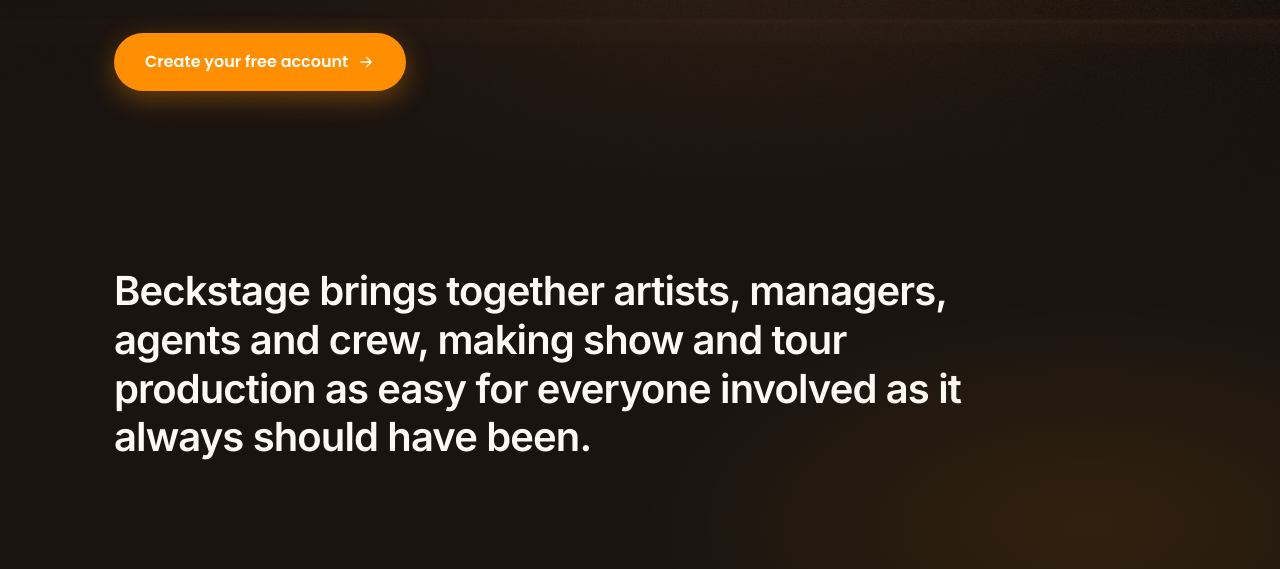
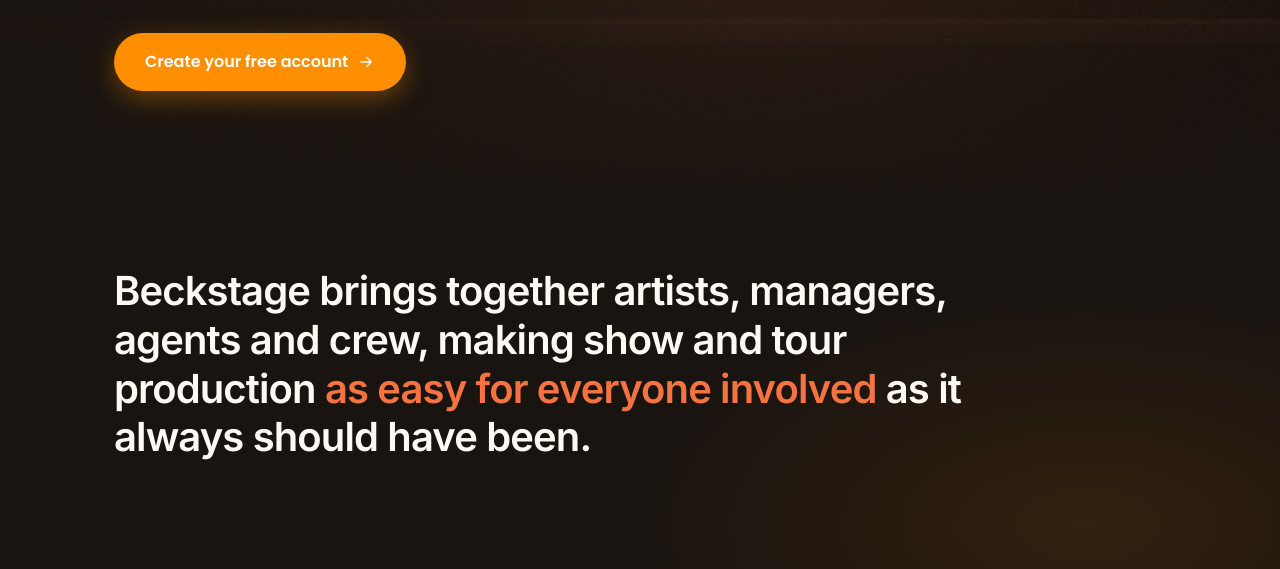
Before and after one commit to filipecollaco/beckstage-web, an Astro site: page / in a window 1280 px wide. Shown: the part 597-1166 px from the top of the page. Built offline with nearby package versions, Linux system fonts and the light colour scheme; Astro itself is replaced by a stand-in of ours.

Commit message:
Home sentence: "as easy for everyone involved" in the hero's orange
The handoff's one emphasis proposal, which Filipe chose (2026-11-17):
the same treatment as "live music" in the title. ONE_SHOW.intro is now
the sentence in three parts, like HERO.h1; the words are unchanged.

Co-Authored-By: Claude Fable 5.2 <noreply@anthropic.com>

```diff
--- a/src/components/one-show/OneShow.tsx
+++ b/src/components/one-show/OneShow.tsx
@@ -115,7 +115,7 @@ export default function OneShow() {
   return (
     <section className="os-root" ref={root} aria-label={ONE_SHOW.label}>
       <div className="bk-wrap os-grid">
-        <p className="os-intro">{ONE_SHOW.intro}</p>
+        <p className="os-intro">{ONE_SHOW.intro[0]} <em>{ONE_SHOW.intro[1]}</em> {ONE_SHOW.intro[2]}</p>
         <ol className="os-list" ref={list}>
           {moments.map((m, i) => {
             const on = shown === i;
--- a/src/data/site.ts
+++ b/src/data/site.ts
@@ -40,10 +40,11 @@ export const HERO = {
 
    `intro` is the one sentence on what Beckstage is: the passage from the hero
    into the four lines. Approved word by word (2026-11-17): don't change it
-   either. */
+   either. It is one sentence in three parts, like the hero's title: the
+   middle one is in the hero's orange (Filipe's call, 2026-11-17). */
 export const ONE_SHOW = {
   label: 'One show',
-  intro: 'Beckstage brings together artists, managers, agents and crew, making show and tour production as easy for everyone involved as it always should have been.',
+  intro: ['Beckstage brings together artists, managers, agents and crew, making show and tour production', 'as easy for everyone involved', 'as it always should have been.'],
   moments: [
     { id: 'invites', label: 'When the show is booked', line: 'The artist and crew said yes, knowing their role and their fee.', loop: 9900 },
     { id: 'day', label: 'Before the show', line: 'The roadbook lands on everyone’s phone. Nobody sent it.', loop: 7400 },
--- a/src/styles/one-show.css
+++ b/src/styles/one-show.css
@@ -19,6 +19,8 @@
    lines it leads into and smaller than the hero's title. Never part of the player. */
 .os-intro { grid-column: 1 / -1; grid-row: 1; margin: 0 0 88px; max-width: 920px; font-family: var(--display); font-weight: 600;
   font-size: 40px; line-height: 1.22; letter-spacing: -0.022em; color: var(--spotlightFg); text-wrap: pretty; }
+/* The same treatment as "live music" in the hero's title. */
+.os-intro em { font-style: normal; color: var(--burning); }
 .os-list { grid-column: 1; grid-row: 2; list-style: none; margin: 0; padding: 0; }
 .os-row { padding: 22px 0 20px; }
 .os-row + .os-row { border-top: 1px solid rgba(255,249,243,0.08); }
```
Also changed, not shown: README.md.
